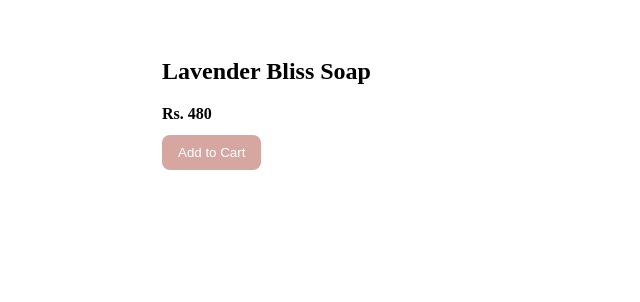
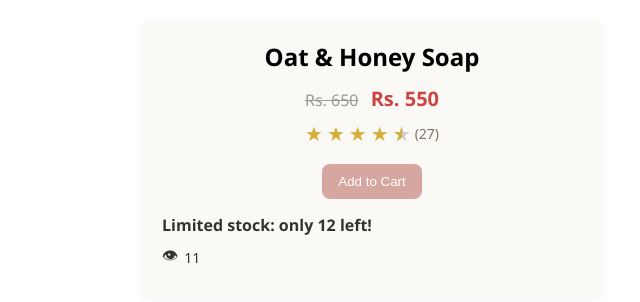
Before and after one commit to miaorganic/product-cart-checkout, a plain HTML site: page product-p3.html in a window 1280 px wide. Shown: the whole page, without its empty margins (268-908 px from the left). Drawn offline with Linux system fonts and the light colour scheme.

Commit message:
Update product-p3.html

```diff
--- a/product-p3.html
+++ b/product-p3.html
@@ -1,23 +1,145 @@
 <!doctype html>
 <html>
-<head><meta charset="utf-8"/><meta name="viewport" content="width=device-width,initial-scale=1"/><title>Lavender Bliss</title></head>
+<head>
+<meta charset="utf-8" />
+<meta name="viewport" content="width=device-width,initial-scale=1" />
+<title>Product — Oat & Honey Soap</title>
+<style>
+  body {
+    font-family: Segoe UI, Arial;
+    margin: 20px;
+    background: #fff; /* page background */
+  }
+  .card {
+    background: #faf9f6; /* whole card background */
+    padding: 20px;
+    border-radius: 10px;
+    max-width: 420px;
+    margin: auto;
+    box-shadow: 0 2px 8px rgba(0,0,0,0.05);
+    text-align: center; /* center align for main section */
+  }
+  h2 {
+    margin: 0 0 12px;
+  }
+
+  /* Pricing styles */
+  .price-box {
+    margin-bottom: 12px;
+  }
+  .old-price {
+    color: #999;
+    text-decoration: line-through;
+    margin-right: 8px;
+    font-size: 16px;
+  }
+  .new-price {
+    font-weight: 700;
+    font-size: 20px;
+    color: #c44;
+  }
+
+  /* Stock + viewers (left aligned separately) */
+  .bottom-info {
+    margin-top: 15px;
+    text-align: left;
+  }
+  .stock {
+    font-weight: bold;
+    margin: 8px 0;
+    color: #333;
+  }
+  .viewers {
+    color: #333;
+    font-size: 14px;
+    margin: 8px 0;
+    display: flex;
+    align-items: center;
+    gap: 6px;
+  }
+
+  .add {
+    background: #D6A7A1;
+    color: #fff;
+    border: 0;
+    padding: 10px 16px;
+    border-radius: 8px;
+    cursor: pointer;
+    margin-top: 12px;
+  }
+  .add:hover {
+    background: #C2B280;
+  }
+</style>
+</head>
 <body>
-  <div style="max-width:420px;margin:20px auto;background:#fff;padding:18px;border-radius:10px">
-    <h2>Lavender Bliss Soap</h2>
-    <div style="font-weight:700">Rs. 480</div>
-    <button onclick="addToCartAndGo()" style="margin-top:12px;padding:10px 16px;background:#D6A7A1;border:0;color:#fff;border-radius:8px">Add to Cart</button>
+  <div class="card">
+    <!-- Product Name -->
+    <h2>Oat & Honey Soap</h2>
+
+    <!-- Price -->
+    <div class="price-box">
+      <span class="old-price">Rs. 650</span>
+      <span class="new-price">Rs. 550</span>
+    </div>
+
+    <!-- ⭐ Rating + Reviews -->
+    <div style="display: flex; justify-content: center; margin: 8px 0;">
+      <div style="display: flex; align-items: center; gap: 4px; font-size: 20px; line-height: 1;">
+        <span style="color: #D4AF37;">★</span>
+        <span style="color: #D4AF37;">★</span>
+        <span style="color: #D4AF37;">★</span>
+        <span style="color: #D4AF37;">★</span>
+        <span style="position: relative; display: inline-block; color: #ccc;">
+          <span style="color: #D4AF37; width: 50%; overflow: hidden; position: absolute; top: 0; left: 0;">★</span>
+          ★
+        </span>
+        <span style="font-size: 14px; color: #7A7262;">(27)</span>
+      </div>
+    </div>
+
+    <!-- Add to Cart -->
+    <button class="add" onclick="addToCartAndGo()">Add to Cart</button>
+
+    <!-- Left aligned info -->
+    <div class="bottom-info">
+      <div class="stock" id="stockStatus">Checking stock...</div>
+      <div class="viewers"><span style="font-size:16px;">👁</span> <span id="viewersCount">0</span></div>
+    </div>
   </div>
+
 <script>
+/* ---------- Add to Cart ---------- */
 function addToCartAndGo(){
-  const name = 'Lavender Bliss Soap';
-  const price = 480;
+  const name = 'Oat & Honey Soap';
+  const price = 550;
   let cart = JSON.parse(localStorage.getItem('store_cart')) || [];
   let existing = cart.find(i => i.name === name);
   if(existing) existing.qty++;
-  else cart.push({ id:'p3', name, price, qty:1 });
+  else cart.push({ id:'p1', name, price, qty:1 });
   localStorage.setItem('store_cart', JSON.stringify(cart));
-  window.location.href = './';
+  window.location.href = './'; // cart page (adjust if needed)
 }
+
+/* ---------- Live viewers (3–18) ---------- */
+function updateViewers() {
+  const viewers = Math.floor(Math.random() * (18 - 3 + 1)) + 3;
+  document.getElementById("viewersCount").innerText = viewers;
+}
+setInterval(updateViewers, 5000);
+updateViewers();
+
+/* ---------- Stock counter ---------- */
+let stock = 12; // set stock number here
+function updateStock() {
+  let text = "";
+  if (stock > 20) text = "In stock: " + stock + "+ available";
+  else if (stock > 5) text = "Limited stock: only " + stock + " left!";
+  else if (stock > 0) text = "⚠️ Hurry! Only " + stock + " left — running out!";
+  else text = "❌ Out of stock";
+  document.getElementById("stockStatus").innerText = text;
+}
+updateStock();
 </script>
 </body>
 </html>
```
